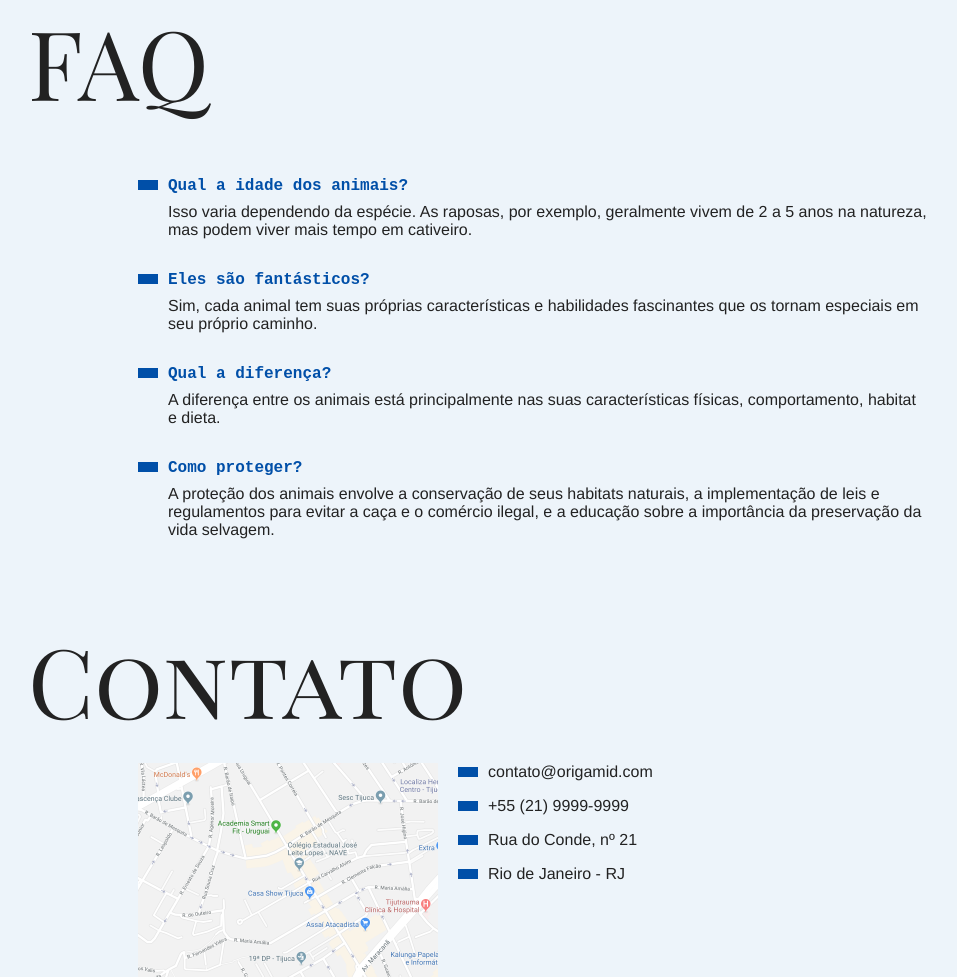
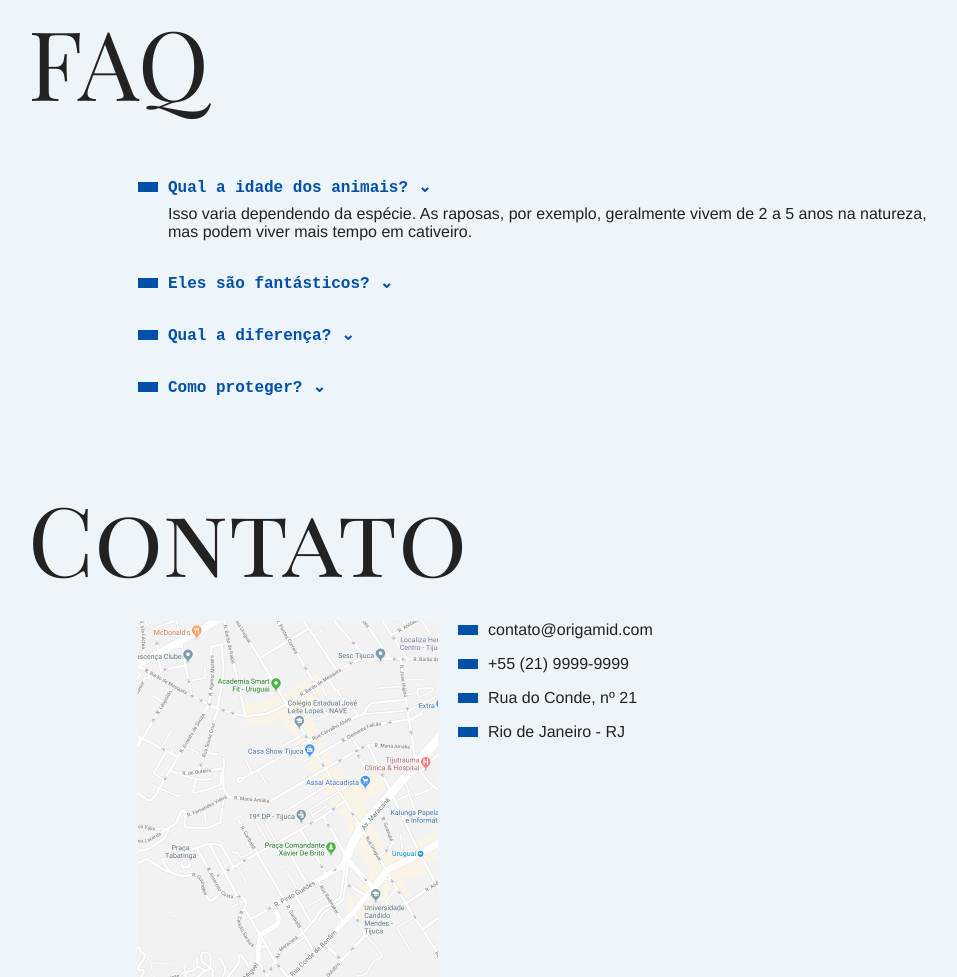
Before and after one commit to gfleibel/animaisfantasticos, a plain HTML site: page index.html in a window 1280 px wide. Shown: the part 811-1788 px from the top of the page, without its empty margins (162-1119 px from the left). Drawn offline with Linux system fonts and the light colour scheme.

Commit message:
accordion

```diff
--- a/css/style.css
+++ b/css/style.css
@@ -136,6 +136,7 @@ body {
   margin-top: 2rem;
   margin-bottom: .5rem;
   color: rgb(0, 79, 168);
+  cursor: pointer;
 }
 
 .faq-lista dt::before {
@@ -234,3 +235,33 @@ body {
     transform: translate3d(0, 0, 0);
   }
 }
+
+.js .js-accordion dd {
+  display: none;
+}
+
+.js .js-accordion dt::after{
+  content: '⌄';
+  margin-left: 10px;
+}
+
+.js .js-accordion dt.active::after{
+  content: '⌃';
+  margin-left: 10px;
+}
+
+@keyframes slideDown{
+  from{
+    opacity: 0;
+    max-height: 0;
+  }
+  to{
+    opacity: 1;
+    max-height: 150px;
+  }
+}
+
+.js .js-accordion dd.active {
+  display: block;
+  animation: slideDown .5s forwards;
+}
--- a/index.html
+++ b/index.html
@@ -95,7 +95,7 @@
 
   <section class="grid-section faq" id="faq">
     <h1 class="titulo">FAQ</h1>
-    <dl class="faq-lista">
+    <dl class="faq-lista js-accordion">
       <dt>Qual a idade dos animais?</dt>
       <dd>Isso varia dependendo da espécie. As raposas, por exemplo, geralmente vivem de 2 a 5 anos na natureza, mas podem viver mais tempo em cativeiro.</dd>
       <dt>Eles são fantásticos?</dt>
--- a/script.js
+++ b/script.js
@@ -1,14 +1,18 @@
+const activeClass = 'active'
+// tab menu
+
+function initTabNav() {
   const tabMenu = document.querySelectorAll('.js-tabmenu li');
   const tabContent = document.querySelectorAll('.js-tabcontent section');
 
   if(tabMenu.length && tabContent.length) {
-  tabContent[0].classList.add('active');
+    tabContent[0].classList.add(activeClass);
 
     function activeTab(index) {
       tabContent.forEach((section) => {
-      section.classList.remove('active');
+        section.classList.remove(activeClass);
       });
-    tabContent[index].classList.add('active');
+      tabContent[index].classList.add(activeClass);
     };
 
     tabMenu.forEach((itemMenu, index) => {
@@ -17,3 +21,26 @@ if(tabMenu.length && tabContent.length) {
       });
     });
   }
+};
+initTabNav();
+
+// accordion list
+
+function initAccordion() {
+  const accordionList = document.querySelectorAll('.js-accordion dt');
+
+  if (accordionList.length){
+    accordionList[0].nextElementSibling.classList.add(activeClass);
+
+    function activeAccordion() {
+      this.classList.add(activeClass);
+      this.nextElementSibling.classList.toggle(activeClass);
+    };
+
+    accordionList.forEach((item) => {
+      item.addEventListener('click', activeAccordion);
+    })
+  }
+};
+
+initAccordion();
```
Lines whose indentation alone changed are shown as unchanged.
